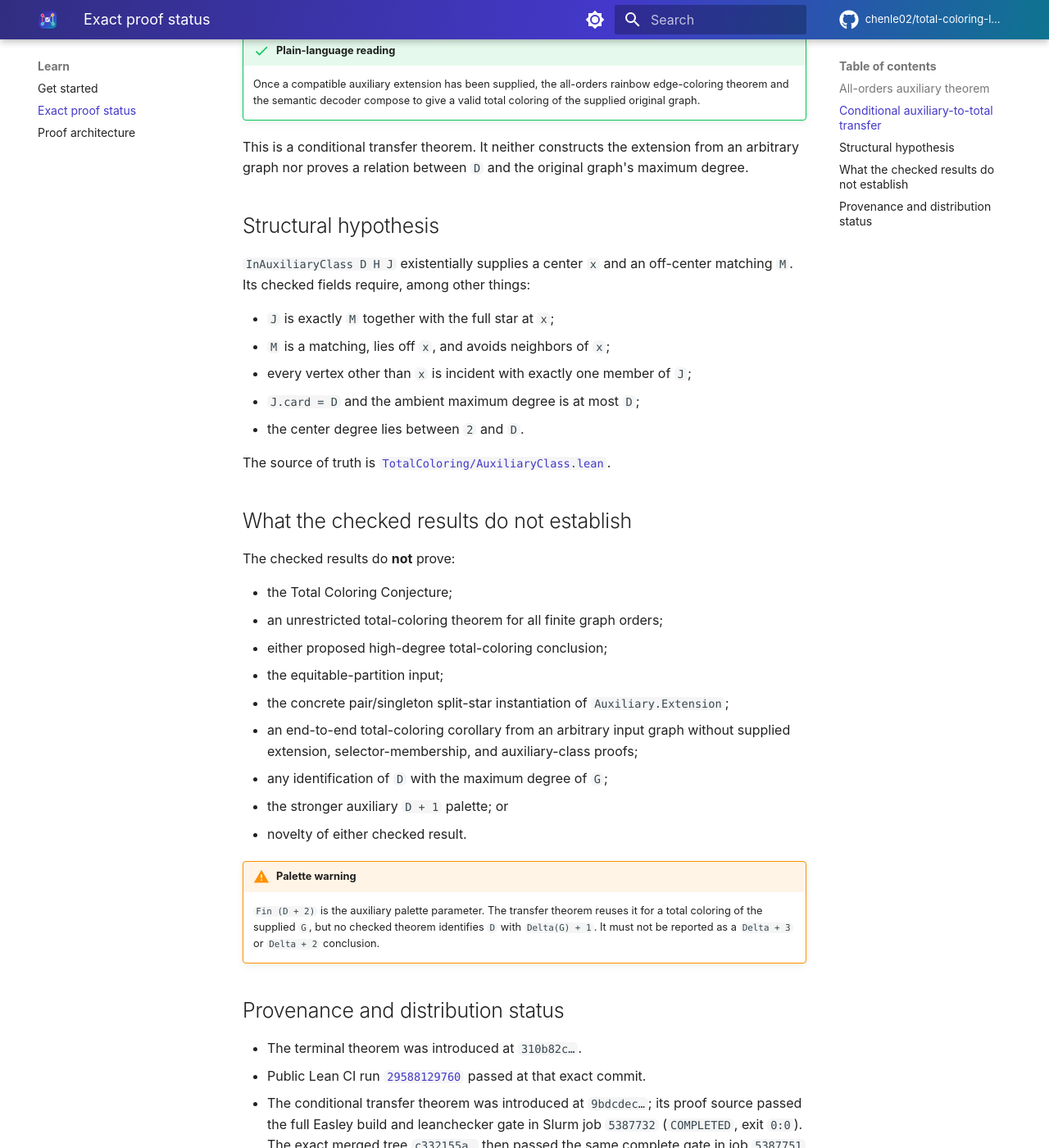
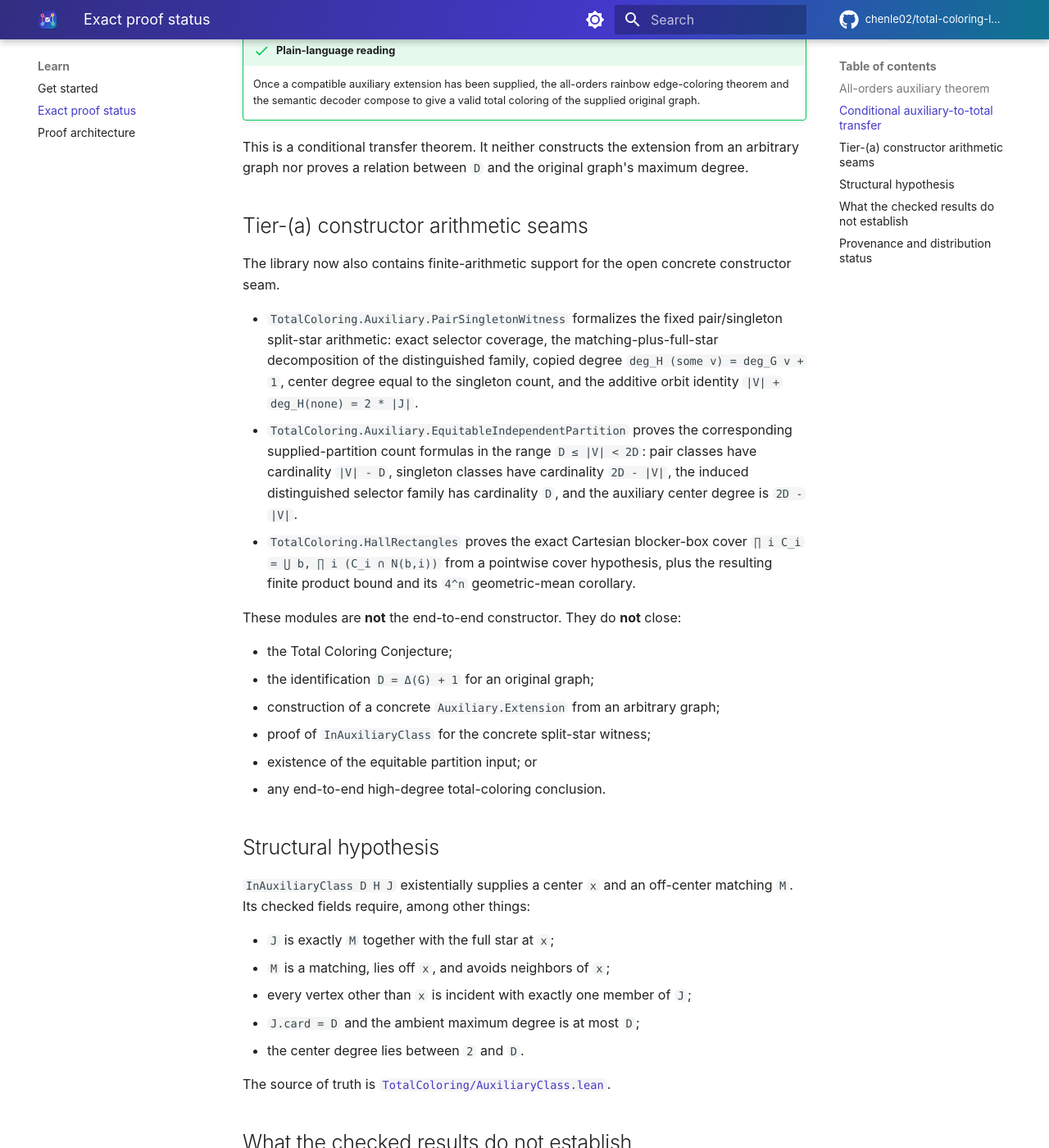
Before and after one commit to chenle02/total-coloring-lean, an MkDocs documentation site: the page built from docs/proof-status.md, in a window 1280 px wide and 1400 px high, scrolled down 1149 px. Shown: the whole window at 82% size. Built offline with MkDocs 1.6.1 and Material for MkDocs 9.7.7, drawn with Linux system fonts in a browser that asks for light colours; comment, search, counter and statistics services are not loaded.

Commit message:
feat: add constructor arithmetic seams

```diff
--- a/docs/proof-status.md
+++ b/docs/proof-status.md
@@ -59,6 +59,36 @@ This is a conditional transfer theorem. It neither constructs the extension
 from an arbitrary graph nor proves a relation between `D` and the original
 graph's maximum degree.
 
+## Tier-(a) constructor arithmetic seams
+
+The library now also contains finite-arithmetic support for the open concrete
+constructor seam.
+
+- `TotalColoring.Auxiliary.PairSingletonWitness`
+  formalizes the fixed pair/singleton split-star arithmetic: exact selector
+  coverage, the matching-plus-full-star decomposition of the distinguished
+  family, copied degree `deg_H (some v) = deg_G v + 1`, center degree equal to
+  the singleton count, and the additive orbit identity
+  `|V| + deg_H(none) = 2 * |J|`.
+- `TotalColoring.Auxiliary.EquitableIndependentPartition`
+  proves the corresponding supplied-partition count formulas in the range
+  `D ≤ |V| < 2D`: pair classes have cardinality `|V| - D`, singleton classes
+  have cardinality `2D - |V|`, the induced distinguished selector family has
+  cardinality `D`, and the auxiliary center degree is `2D - |V|`.
+- `TotalColoring.HallRectangles`
+  proves the exact Cartesian blocker-box cover
+  `∏ i C_i = ⋃ b, ∏ i (C_i ∩ N(b,i))` from a pointwise cover hypothesis, plus
+  the resulting finite product bound and its `4^n` geometric-mean corollary.
+
+These modules are **not** the end-to-end constructor. They do **not** close:
+
+- the Total Coloring Conjecture;
+- the identification `D = Δ(G) + 1` for an original graph;
+- construction of a concrete `Auxiliary.Extension` from an arbitrary graph;
+- proof of `InAuxiliaryClass` for the concrete split-star witness;
+- existence of the equitable partition input; or
+- any end-to-end high-degree total-coloring conclusion.
+
 ## Structural hypothesis
 
 `InAuxiliaryClass D H J` existentially supplies a center `x` and an off-center
```
Also changed, not shown: 4 other files.
